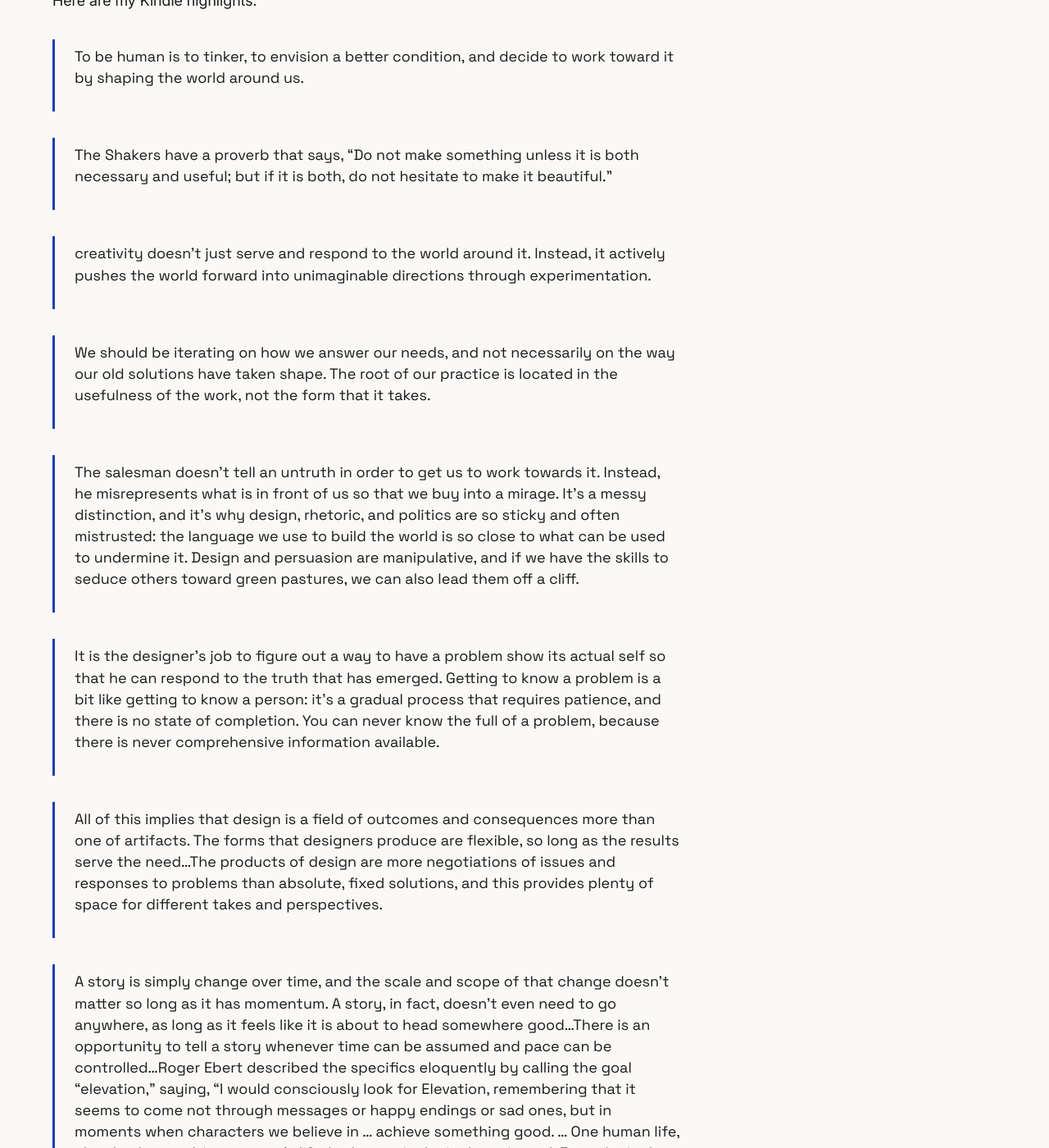
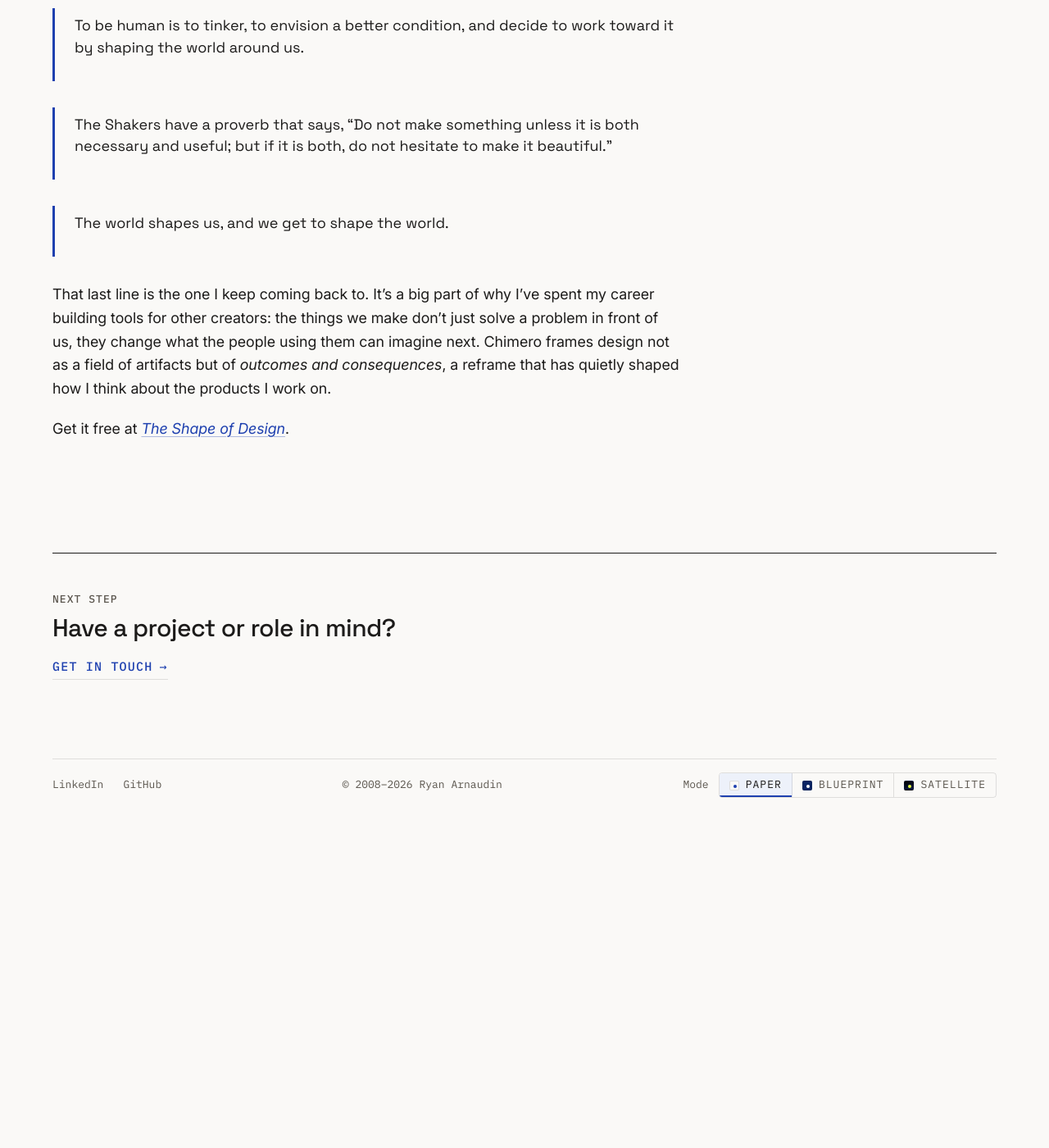
Before and after one commit to arnaudin/arnaudin.github.io, a Jekyll site: the page built from _posts/2016-02-01-shape-of-design.md, in a window 1280 px wide and 1400 px high, scrolled down 1359 px. Shown: the whole window at 82% size. Built offline with Jekyll 4.4.1, drawn with Linux system fonts in a browser that asks for light colours; after the commit the page ends 2364 px from its top, so only the background shows below that; some of the changed text lies outside the part shown.

Commit message:
clean up

```diff
--- a/_posts/2016-02-01-shape-of-design.md
+++ b/_posts/2016-02-01-shape-of-design.md
@@ -21,37 +21,16 @@ content_layout:
         height:
 
 ---
-I'd recommend _The Shape of Design_ to all designers, as well as anyone interested in design. This is not a practical guide to becoming a better designer; instead, be prepared to explore the philosophy of design through witty and metaphorical meditation. While some sections may come off as self-indulgent, it's a quick read that is guaranteed to make you think deeper about design, which is never a bad thing.
-<br><br>
-Here are my Kindle highlights:
+I'd recommend _The Shape of Design_ to any designer, and to anyone curious about design. It isn't a practical how-to; it's a short, philosophical read about *why* we make things, delivered through witty, metaphorical meditation. A few sections tip into the self-indulgent, but it's a quick read that's guaranteed to make you think deeper about the work.
+
+A few highlights that stuck with me:
+
 > To be human is to tinker, to envision a better condition, and decide to work toward it by shaping the world around us.
 
 > The Shakers have a proverb that says, “Do not make something unless it is both necessary and useful; but if it is both, do not hesitate to make it beautiful.”
 
-> creativity doesn’t just serve and respond to the world around it. Instead, it actively pushes the world forward into unimaginable directions through experimentation.
+> The world shapes us, and we get to shape the world.
 
-> We should be iterating on how we answer our needs, and not necessarily on the way our old solutions have taken shape. The root of our practice is located in the usefulness of the work, not the form that it takes.
-
-> The salesman doesn’t tell an untruth in order to get us to work towards it. Instead, he misrepresents what is in front of us so that we buy into a mirage. It’s a messy distinction, and it’s why design, rhetoric, and politics are so sticky and often mistrusted: the language we use to build the world is so close to what can be used to undermine it. Design and persuasion are manipulative, and if we have the skills to seduce others toward green pastures, we can also lead them off a cliff.
-
-> It is the designer’s job to figure out a way to have a problem show its actual self so that he can respond to the truth that has emerged. Getting to know a problem is a bit like getting to know a person: it’s a gradual process that requires patience, and there is no state of completion. You can never know the full of a problem, because there is never comprehensive information available.
-
-> All of this implies that design is a field of outcomes and consequences more than one of artifacts. The forms that designers produce are flexible, so long as the results serve the need...The products of design are more negotiations of issues and responses to problems than absolute, fixed solutions, and this provides plenty of space for different takes and perspectives.
-
-> A story is simply change over time, and the scale and scope of that change doesn’t matter so long as it has momentum. A story, in fact, doesn’t even need to go anywhere, as long as it feels like it is about to head somewhere good...There is an opportunity to tell a story whenever time can be assumed and pace can be controlled...Roger Ebert described the specifics eloquently by calling the goal “elevation,” saying, “I would consciously look for Elevation, remembering that it seems to come not through messages or happy endings or sad ones, but in moments when characters we believe in … achieve something good. … One human life, closely observed, is everyone’s life. In the particular is the universal. Empathy is the feeling that most makes us human.” Stories with elevation let us empathize.
-
-> what makes a design delightful: it empathizes with the audience and their circumstances, surprises in its delivery, and achieves a clarity in what it is trying to say or accomplish...The simplest form of delightful surprise is serendipity, when we are presented with an unexpected relevancy. Serendipity in design provides a new viewpoint that makes us look at what we are doing in new
-
-> This seems to be a foolish thing to say, but without the empathy that delightfulness requires, it’s quite easy for the designer to be short-sighted and see the design work as a set of logistical problems to overcome or creative challenges to master, rather than an opportunity to produce something that enhances someone else’s life.
-
-> We are part of a long line of people who have been tasked to shape this world in big and small ways, and the longer that line runs, the more valuable our opportunity becomes.
-
-> Design gains the ability to nourish when it acts as a gift rather than as something to create yearning. We get to close loops of desire rather than open new ones.
-
-> We are dependent on each other in this way – we finish each other’s sentences, fill one another’s needs, and help each other to become better. A person is not a closed system, they can never be fully self-sufficient. We need each other because we cannot make everything ourselves. Everything was invented, but it was not done alone, so we should revere the times we are able to fill this complementary role for others, and cherish when others do so for us. It’s the words of others that teach us to speak, the expressions of life by other people that teach us how to express ourselves. The great opportunity of design is that we are frequently afforded the privilege to fill another’s needs and desires.
-
-> I used to be a bit jaded about my work in an attempt to shield myself from the responsibility of it. I’d say, it is just a logo, only a promotional piece. It’s only a website, just an essay. But, the things that we make are more than just objects. They’re the way we paint pictures of what’s to come. They are the projects that give us license to imagine a better future for ourselves and everyone else. These objects represent the promises that we make to one another and symbolize the connections between us. They come from the friction between the world we live in and the one we want to live in by building on top of our longings and exemplifying our capabilities.
-
-> if you look closely, and ignore the things that do not matter, what comes into focus is simply this: there is the world we live in and one that we imagine. It is by our movement and invention that we inch closer to the latter. The world shapes us, and we get to shape the world.
+That last line is the one I keep coming back to. It's a big part of why I've spent my career building tools for other creators: the things we make don't just solve a problem in front of us, they change what the people using them can imagine next. Chimero frames design not as a field of artifacts but of *outcomes and consequences*, a reframe that has quietly shaped how I think about the products I work on.
 
 Get it free at *[The Shape of Design](http://www.shapeofdesignbook.com/)*.
```
